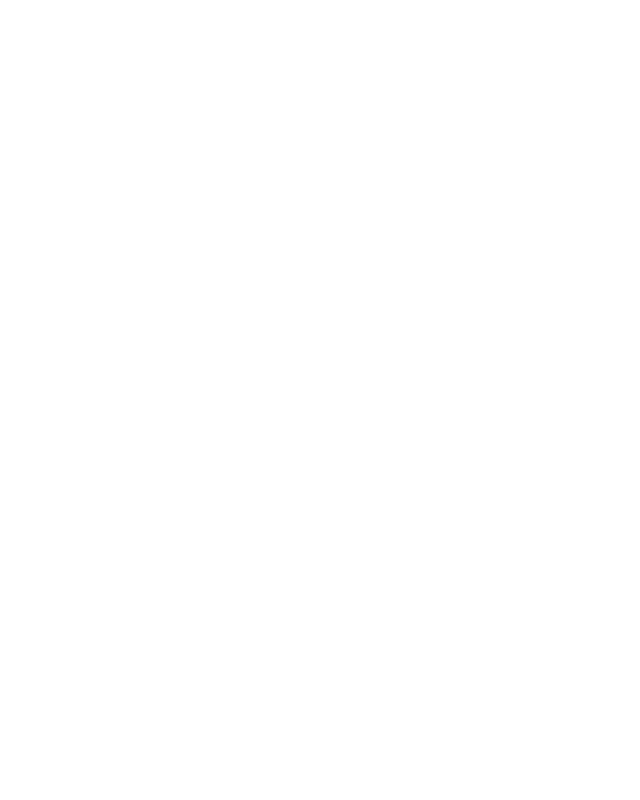
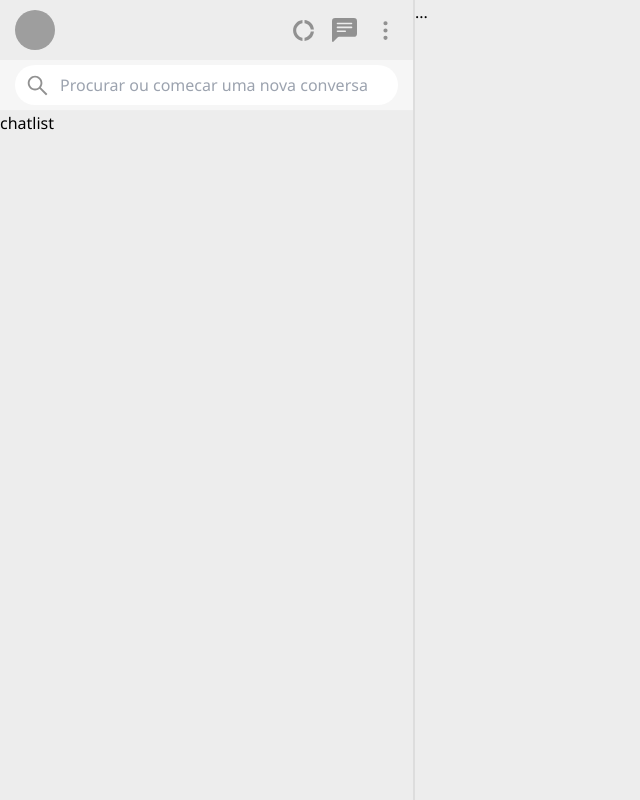
Before and after one commit to saagas-code/whatsapp-clone-nextjs, a Next.js app: page / in a window 1280 px wide. Shown: the whole page, without its empty margins (0-640 px from the left). Built offline with nearby package versions, Linux system fonts and the light colour scheme; grey boxes are pictures that could not be loaded.

Commit message:
feat: header + search component

```diff
--- a/next.config.js
+++ b/next.config.js
@@ -1,6 +1,9 @@
 /** @type {import('next').NextConfig} */
 const nextConfig = {
   reactStrictMode: true,
+  images: {
+    domains: ["www.google.com"]
+  }
 }
 
 module.exports = nextConfig
--- a/package.json
+++ b/package.json
@@ -14,9 +14,12 @@
     "@types/react": "18.0.27",
     "@types/react-dom": "18.0.10",
     "emoji-picker-react": "^4.4.7",
+    "install": "^0.13.0",
     "next": "13.1.6",
+    "npm": "^9.4.1",
     "react": "18.2.0",
     "react-dom": "18.2.0",
+    "react-icons": "^4.7.1",
     "typescript": "4.9.5"
   },
   "devDependencies": {
--- a/src/pages/index.tsx
+++ b/src/pages/index.tsx
@@ -1,14 +1,45 @@
+import { MdDonutLarge } from 'react-icons/md';
+import { BsFillChatLeftTextFill } from 'react-icons/bs';
+import { FiMoreVertical } from 'react-icons/fi';
+import { AiOutlineSearch } from 'react-icons/ai';
 
 
+const avatar = "https://www.w3schools.com/howto/img_avatar.png"
 
 export default function Home() {
   return (
-    <div className="bg-red-500">
-      <div className="">
+    <div className="flex h-[100vh] bg-[#EDEDED]">
+      <div className="w-[35%] max-w-[415px] flex flex-col border-r-2 border-[#DDD]">
 
+        <header className="h-[60px] py-0 px-[15px] flex justify-between items-center">
+          <img src={avatar} alt="" className="w-[40px] h-[40px] cursor-pointer rounded-full" />
+          <div className="flex">
+            <div className="text-[#919191] flex gap-4 items-center align-middle">
+              <MdDonutLarge className="h-[25px] w-[25px]" />
+              <BsFillChatLeftTextFill className="h-[25px] w-[25px]" />
+              <FiMoreVertical className="h-[25px] w-[25px]" />
+            </div>
+          </div>
+        </header>
+
+
+        <div className="bg-[#F6F6F6] border-b-[1px] border-[#EEE] py-[5px] px-[15px]">
+          <div className="flex bg-[#FFF] h-[40px] rounded-[20px] items-center px-[10px]">
+            <AiOutlineSearch className="h-[25px] w-[25px] text-[#919191]" />
+            <input
+              type="search"
+              placeholder={"Procurar ou comecar uma nova conversa"}
+              className="flex-1 border-0 outline-0 bg-transparent ml-[10px]"
+            />
+          </div>
+        </div>
+
+        <div className="">
+          chatlist
+        </div>
       </div>
       <div className="">
-
+        ...
       </div>
     </div>
   )
--- a/src/styles/globals.css
+++ b/src/styles/globals.css
@@ -8,3 +8,8 @@
   margin: 0;
   box-sizing: border-box;
 }
+
+body {
+  background-color: #D2DBDC;
+  font-family: 'Segoe UI', Tahoma, Geneva, Verdana, sans-serif;
+}
```
Also changed, not shown: 1 other file (tests, documents, lock files or other folders).
